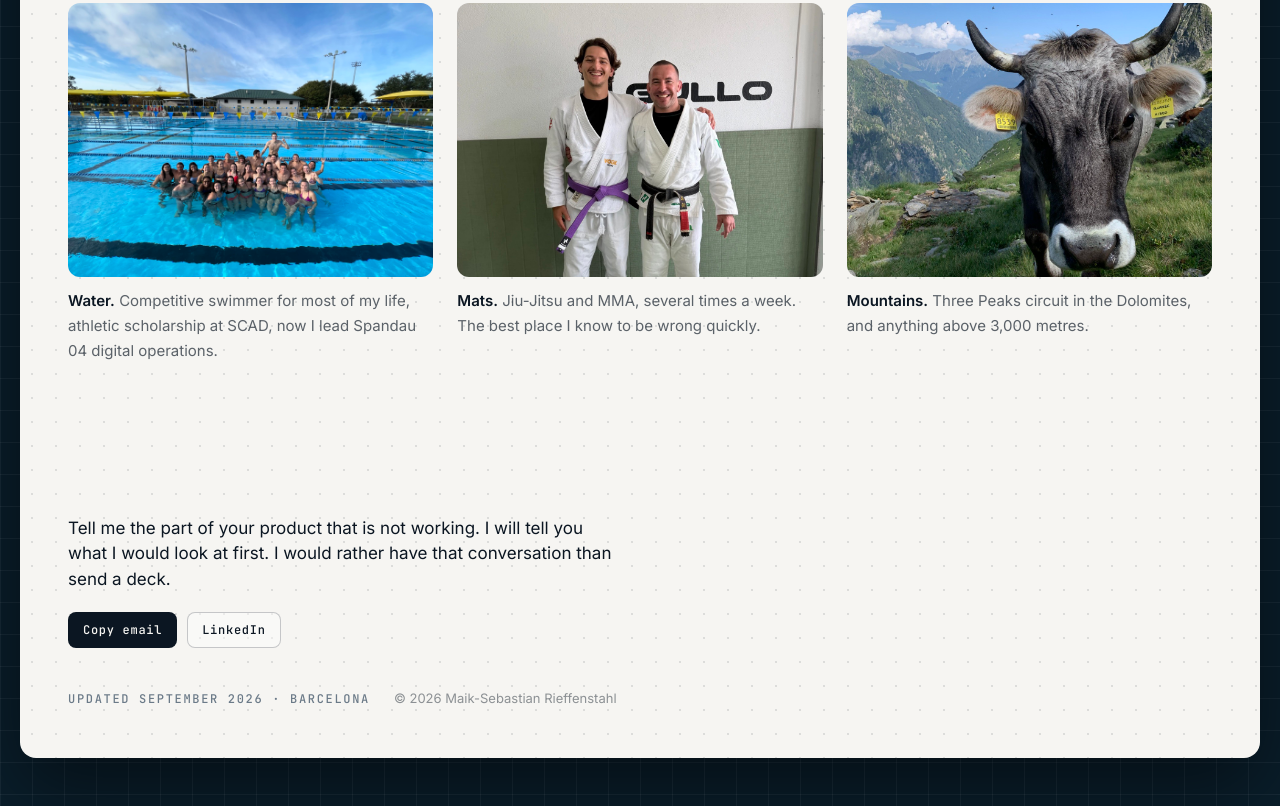
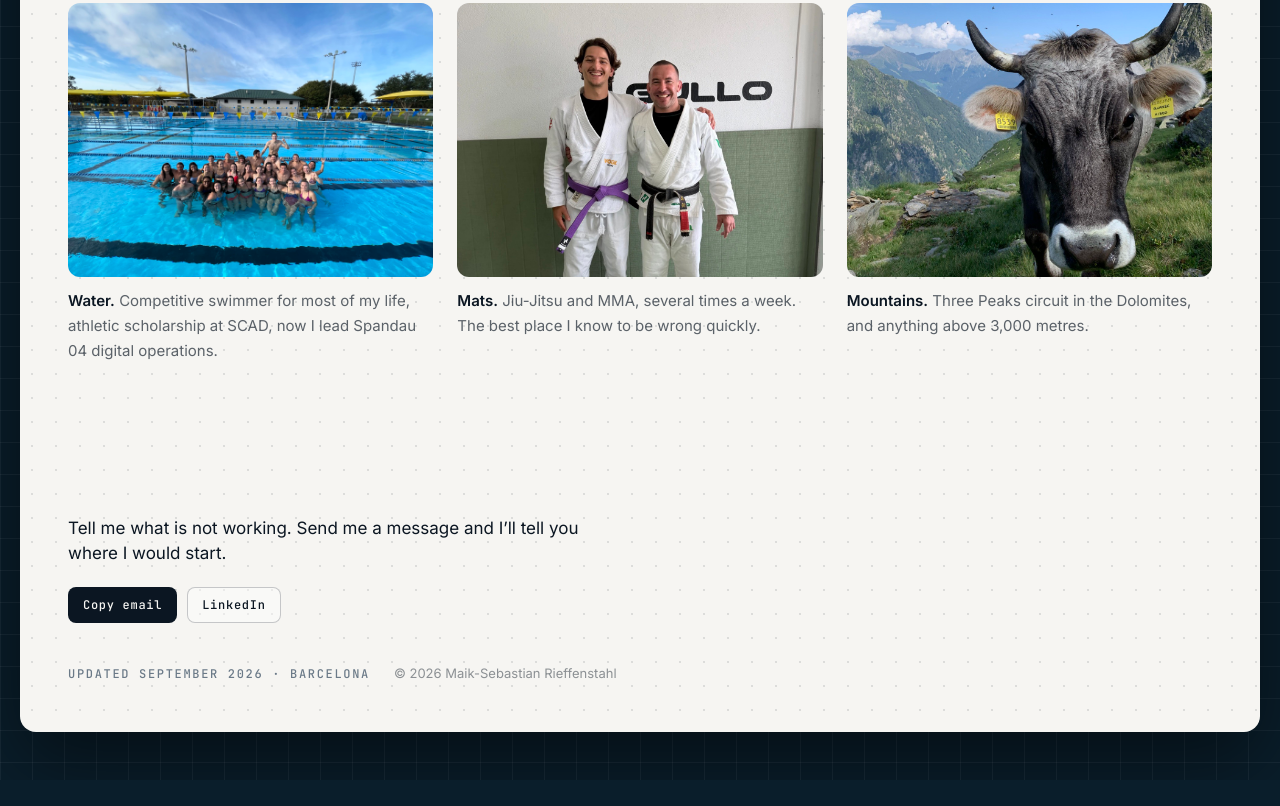
Before and after one commit to maikrieffen/maik-portfolio, a plain HTML site: page index.html in a window 1280 px wide. Shown: the part 3142-3948 px from the top of the page. After the commit the page ends 3922 px from the top, so only its background shows below. Drawn offline with Linux system fonts and the light colour scheme.

Commit message:
Shorten portfolio footer message

```diff
--- a/index.html
+++ b/index.html
@@ -105,7 +105,7 @@
     </div>
   </section>
   <footer class="foot" id="contact">
-    <p class="lede">Tell me the part of your product that is not working. I will tell you what I would look at first. I would rather have that conversation than send a deck.</p>
+    <p class="lede">Tell me what is not working. Send me a message and I’ll tell you where I would start.</p>
     <div class="actions">
       <button class="btn btn--primary" type="button" data-copy-email><span class="t">Copy email</span></button>
       <a class="btn btn--ghost" href="https://www.linkedin.com/in/maik-sebastian-rieffenstahl/" target="_blank" rel="noopener">LinkedIn</a>
```
